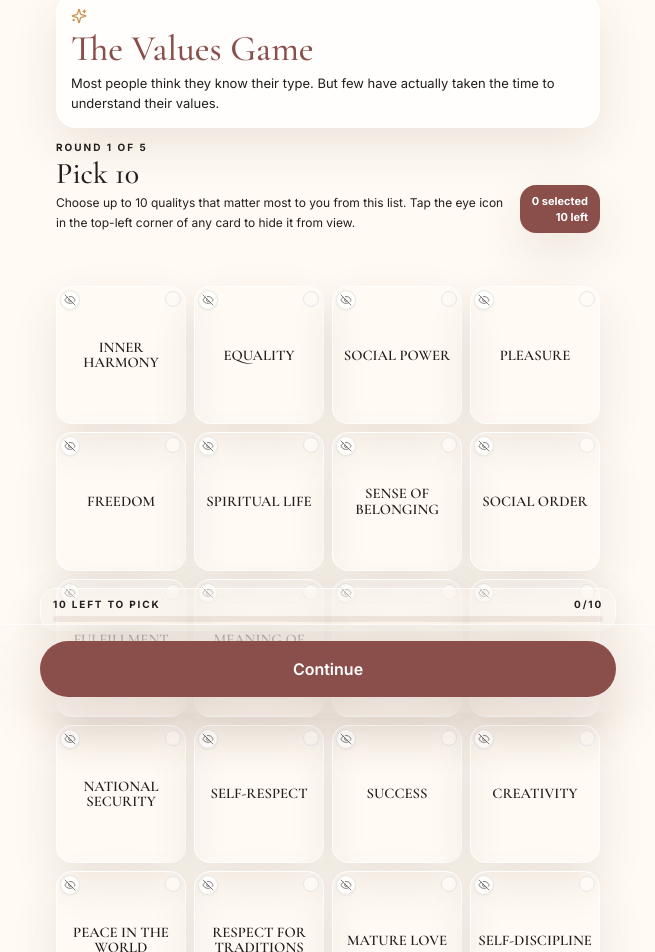
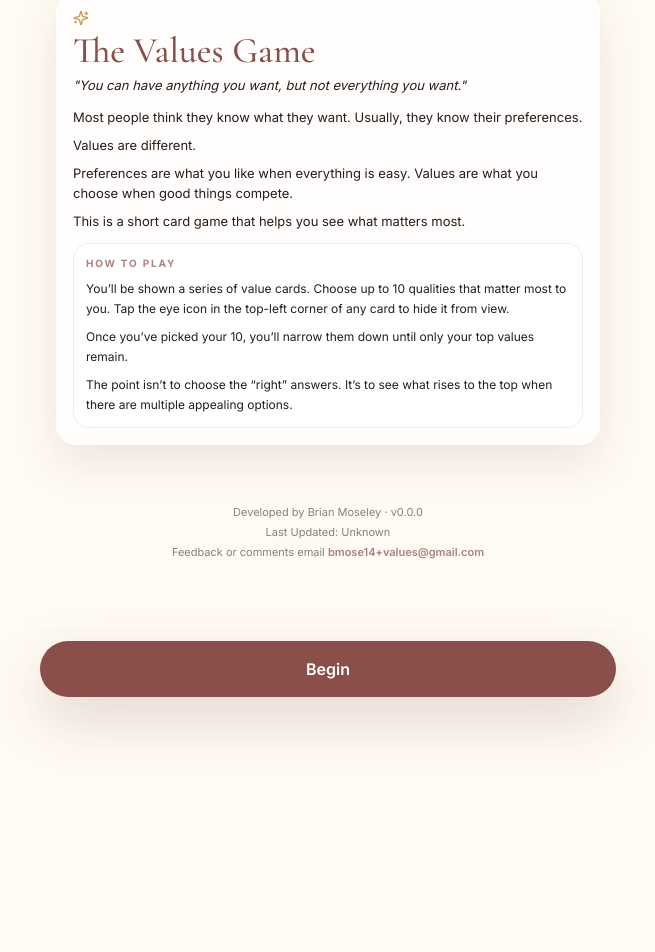
Before and after one commit to bmose14/values-game, a React (Vite) app: page / in a window 1280 px wide. Shown: the part 87-1039 px from the top of the page, without its empty margins (312-967 px from the left). After the commit the page ends 953 px from the top, so only its background shows below. Built offline with nearby package versions, Linux system fonts and the light colour scheme.

Commit message:
commit values game
commmit

```diff
--- a/src/main.tsx
+++ b/src/main.tsx
@@ -9,66 +9,60 @@ type Value = {
   description: string;
 };
 
-type Step = 1 | 2 | 3 | 4 | 5 | 6;
+type Step = 0 | 1 | 2 | 3 | 4 | 5 | 6;
 type ShareStatus = "idle" | "shared" | "copied" | "saved";
 
 const baseValues: Value[] = [
-  { title: "INNER HARMONY", description: "Feeling calm, centered, and at peace within yourself" },
-  { title: "EQUALITY", description: "Wanting fairness, mutual respect, and shared power" },
-  { title: "SOCIAL POWER", description: "Having influence, leverage, and a strong place in the room" },
-  { title: "PLEASURE", description: "Enjoying life through comfort, sensuality, and delight" },
-  { title: "FREEDOM", description: "Valuing autonomy, movement, and self-direction" },
-  { title: "SPIRITUAL LIFE", description: "Feeling connected to something greater than yourself" },
-  { title: "SENSE OF BELONGING", description: "Feeling accepted, included, and rooted with others" },
-  { title: "SOCIAL ORDER", description: "Preferring structure, rules, and a dependable social world" },
-  { title: "FULFILLMENT OF LIFE", description: "Wanting a life that feels whole, meaningful, and complete" },
-  { title: "MEANING OF LIFE", description: "Seeking purpose, direction, and a clear reason to live" },
-  { title: "KINDNESS", description: "Choosing warmth, care, and generosity toward others" },
-  { title: "WEALTH", description: "Creating financial security, options, and room to breathe" },
-  { title: "NATIONAL SECURITY", description: "Valuing safety, order, and protection at a larger scale" },
-  { title: "SELF-RESPECT", description: "Holding yourself to a standard and wanting to live with dignity" },
-  { title: "SUCCESS", description: "Wanting results, achievement, and visible momentum" },
-  { title: "CREATIVITY", description: "Expressing imagination, originality, and fresh thinking" },
-  { title: "PEACE IN THE WORLD", description: "Wanting harmony, reduced conflict, and a gentler world" },
-  { title: "RESPECT FOR TRADITIONS", description: "Valuing rituals, continuity, and inherited wisdom" },
-  { title: "MATURE LOVE", description: "Seeing love as steady, committed, and worth sacrifice" },
-  { title: "SELF-DISCIPLINE", description: "Choosing consistency, restraint, and self-control" },
-  { title: "CONFIDENTIALITY", description: "Protecting trust by keeping private things private" },
-  { title: "FAMILY SAFETY", description: "Wanting home, children, and loved ones to feel protected" },
-  { title: "SOCIAL RECOGNITION", description: "Wanting to be seen, respected, and publicly valued" },
-  { title: "UNITY WITH NATURE", description: "Feeling grounded through the natural world and the outdoors" },
-  { title: "DIVERSITY OF LIFE", description: "Welcoming variety, change, and many different experiences" },
-  { title: "WISDOM", description: "Valuing good judgment, perspective, and mature thinking" },
-  { title: "EMPOWERMENT", description: "Wanting agency, confidence, and real capacity to act" },
-  { title: "TRUE FRIENDSHIP", description: "Wanting trust, companionship, and genuine mutual liking" },
-  { title: "WORLD OF BEAUTY", description: "Seeking beauty, refinement, and aesthetically rich surroundings" },
-  { title: "SOCIAL JUSTICE", description: "Caring about fairness, dignity, and how people are treated" },
-  { title: "INDEPENDENCE", description: "Preferring self-reliance and the freedom to stand on your own" },
-  { title: "SELF-CONTROL", description: "Staying steady by managing impulses and emotions" },
-  { title: "VALUE OF SEX", description: "Seeing sex as meaningful, connective, and important" },
-  { title: "AMBITIOUSNESS", description: "Pursuing growth, achievement, and high goals" },
-  { title: "TOLERANCE", description: "Making room for differences, imperfection, and mixed views" },
-  { title: "MODESTY", description: "Preferring humility, restraint, and not making a fuss" },
-  { title: "THIRST FOR ADVENTURE", description: "Wanting exploration, novelty, and meaningful risk" },
-  { title: "PROTECTION OF THE ENVIRONMENT", description: "Caring about the natural world and long-term stewardship" },
-  { title: "INFLUENCE", description: "Wanting the ability to shape outcomes and affect others" },
-  { title: "RESPECT FOR PARENTS AND ELDERLY PEOPLE", description: "Honoring family, age, and the people who came before" },
-  { title: "CHOOSING MY OWN GOALS", description: "Wanting to set your own path rather than inherit one" },
-  { title: "HEALTH", description: "Protecting physical vitality, energy, and long-term well-being" },
-  { title: "COMPETENCE", description: "Being capable, effective, and able to solve problems" },
-  { title: "ACCEPTING ALL SIDES OF LIFE", description: "Making peace with complexity, hardship, and contradiction" },
-  { title: "HONESTY", description: "Telling the truth and wanting truth in return" },
-  { title: "REPUTATION", description: "Caring how you are known and whether your name carries weight" },
-  { title: "BEING HEARD", description: "Wanting your voice to matter and your perspective to land" },
-  { title: "INTELLECT", description: "Valuing thought, learning, and mental sharpness" },
-  { title: "ENJOYMENT OF LIFE", description: "Wanting life to feel good, alive, and worth savoring" },
-  { title: "USEFULNESS", description: "Wanting to contribute, help, and matter in practical ways" },
-  { title: "FAITH", description: "Trusting in God, belief, or a larger spiritual order" },
-  { title: "RESPONSIBILITY", description: "Owning obligations, consequences, and follow-through" },
-  { title: "CURIOSITY", description: "Wanting to learn, explore, and keep discovering" },
-  { title: "FORGIVENESS", description: "Making room for repair, mercy, and a second chance" },
-  { title: "CLEANLINESS", description: "Preferring order, neatness, and a tidy environment" },
-  { title: "SELF-EVALUATION", description: "Looking inward, reflecting honestly, and improving over time" },
+  // Family & partnership orientation
+  { title: "interdependence", description: "Believing strong people still need each other" },
+  { title: "shared life", description: "Wanting partnership to shape life, not just decorate it" },
+  { title: "mature love", description: "Love rooted in commitment, sacrifice, and long-term care" },
+  { title: "long-term partnership", description: "Building a meaningful life with one person over time" },
+  { title: "family devotion", description: "Prioritizing deep family bonds and future generations" },
+  { title: "parenthood", description: "Valuing the role of raising and guiding children" },
+  { title: "rootedness", description: "Desire for home, family, continuity, and a settled life" },
+  { title: "ordinary life", description: "Finding meaning in routine, rituals, and shared daily life" },
+  { title: "loyalty", description: "Remaining committed during difficult seasons" },
+  { title: "responsibility", description: "Taking ownership of obligations and consequences" },
+  { title: "sacrifice", description: "Willingness to give up something good for something greater" },
+  { title: "sense of belonging", description: "Feeling deeply connected to people and community" },
+  { title: "home life", description: "Creating a warm, stable private world together" },
+  { title: "tradition", description: "Respecting family rituals, continuity, and inherited wisdom" },
+  // Character & emotional maturity
+  { title: "emotional stability", description: "Remaining calm and reliable under stress" },
+  { title: "self-discipline", description: "Consistency and control over impulses, emotions, and behavior" },
+  { title: "clear expectations", description: "Saying what you need before silence becomes resentment" },
+  { title: "uncomfortable honesty", description: "Willingness to share difficult truths before they become betrayals" },
+  { title: "forgiveness", description: "Ability to repair, release resentment, and move forward" },
+  { title: "resilience", description: "Ability to endure hardship and adapt" },
+  { title: "practicality", description: "Prioritizing what works in real life" },
+  { title: "resourcefulness", description: "Solving problems with creativity and resilience" },
+  { title: "wisdom", description: "Judgment, maturity, and perspective" },
+  { title: "kindness", description: "Warmth shown consistently in ordinary moments" },
+  { title: "tenderness", description: "Softness, affection, and emotional warmth" },
+  // Mind, spirit & inner life
+  { title: "curiosity", description: "Desire to learn, explore, and stay mentally alive" },
+  { title: "creativity", description: "Imagination, originality, and expression" },
+  { title: "spiritual life", description: "Connection to something greater than yourself" },
+  { title: "unity with nature", description: "Feeling grounded and connected to the natural world" },
+  // Novelty & lifestyle orientation
+  { title: "freedom", description: "Autonomy and self-direction" },
+  { title: "adventure", description: "Desire for exploration and meaningful experiences" },
+  { title: "spontaneity", description: "Preference for novelty, flexibility, and unplanned experiences" },
+  { title: "luxury experiences", description: "Seeking refinement, travel, and elevated experiences" },
+  { title: "social vibrancy", description: "Desire for an active and culturally rich social life" },
+  { title: "personal fulfillment", description: "Prioritizing self-discovery and individual experience" },
+  { title: "reinvention", description: "Desire for continuous transformation and change" },
+  { title: "comfort", description: "Preference for ease, pleasure, and low friction" },
+  // Attraction, sex, beauty & ambition
+  { title: "value of sex", description: "Viewing sex as meaningful and connective" },
+  { title: "chemistry", description: "Magnetic attraction and romantic tension" },
+  { title: "playfulness", description: "Flirtation, humor, and lightness in love" },
+  { title: "beauty", description: "Appreciation for aesthetics, atmosphere, and elegance" },
+  { title: "health", description: "Physical vitality and long-term well-being" },
+  { title: "ambition", description: "Drive to build, achieve, and grow" },
+  { title: "financial abundance", description: "Creating security, freedom, and optionality" },
+  { title: "competence", description: "Capability, effectiveness, and mastery" },
 ];
 
 const rankLabels = ["Core Value", "Very Important", "Important", "Meaningful", "Still Matters"];
@@ -84,7 +78,7 @@ function pluralize(word: string, count: number) {
 
 function buildChooseText(availableCount: number, limit: number) {
   const cap = Math.min(limit, availableCount);
-  return `Choose up to ${cap} ${pluralize("quality", cap)} that matter most to you from this list. Tap the eye icon in the top-left corner of any card to hide it from view.`;
+  return `Choose up to ${cap} ${pluralize("value", cap)} that matter most to you from this list. Tap the eye icon in the top-left corner of any card to hide it from view.`;
 }
 
 function buildNarrowText(availableCount: number, limit: number) {
@@ -96,8 +90,14 @@ function buildNarrowText(availableCount: number, limit: number) {
   return `From your ${availableCount} ${pluralize("pick", availableCount)}, keep up to ${cap} that matter most.`;
 }
 
+function buildProgress(step: Step) {
+  if (step === 0) return 0;
+  if (step === 6) return 100;
+  return Math.round(((step - 1) / 5) * 100);
+}
+
 function App() {
-  const [step, setStep] = React.useState<Step>(1);
+  const [step, setStep] = React.useState<Step>(0);
   const [firstPicks, setFirstPicks] = React.useState<string[]>([]);
   const [secondPicks, setSecondPicks] = React.useState<string[]>([]);
   const [topTenPicks, setTopTenPicks] = React.useState<string[]>([]);
@@ -106,21 +106,34 @@ function App() {
   const [finalPicks, setFinalPicks] = React.useState<string[]>([]);
   const [ranking, setRanking] = React.useState<string[]>([]);
   const [shareStatus, setShareStatus] = React.useState<ShareStatus>("idle");
-  const [customValues, setCustomValues] = React.useState<Value[]>([]);
+  const [firstRoundCustomValues, setFirstRoundCustomValues] = React.useState<Value[]>([]);
+  const [secondRoundCustomValues, setSecondRoundCustomValues] = React.useState<Value[]>([]);
+  const [deckValues, setDeckValues] = React.useState<Value[]>(() => shuffleValues(baseValues));
 
-  const values = React.useMemo(() => [...baseValues, ...customValues], [customValues]);
-  const splitIndex = Math.ceil(baseValues.length / 2);
-  const firstRoundValues = React.useMemo(() => [...baseValues.slice(0, splitIndex), ...customValues], [customValues, splitIndex]);
-  const secondRoundValues = React.useMemo(() => baseValues.slice(splitIndex), [splitIndex]);
+  const customValues = React.useMemo(
+    () => [...firstRoundCustomValues, ...secondRoundCustomValues],
+    [firstRoundCustomValues, secondRoundCustomValues],
+  );
+  const values = React.useMemo(() => [...deckValues, ...customValues], [customValues, deckValues]);
+  const splitIndex = Math.ceil(deckValues.length / 2);
+  const firstRoundValues = React.useMemo(
+    () => [...deckValues.slice(0, splitIndex), ...firstRoundCustomValues],
+    [deckValues, firstRoundCustomValues, splitIndex],
+  );
+  const secondRoundValues = React.useMemo(
+    () => [...deckValues.slice(splitIndex), ...secondRoundCustomValues],
+    [deckValues, secondRoundCustomValues, splitIndex],
+  );
   const selectedTwenty = React.useMemo(
     () => values.filter((value) => firstPicks.includes(value.title) || secondPicks.includes(value.title)),
     [firstPicks, secondPicks, values],
   );
   const selectedTen = values.filter((value) => topTenPicks.includes(value.title));
   const rankedValues = ranking.map((title) => values.find((value) => value.title === title)).filter(Boolean) as Value[];
-  const progress = step === 6 ? 100 : Math.round(((step - 1) / 5) * 100);
-  const canGoBack = step > 1;
+  const progress = buildProgress(step);
+  const canGoBack = step > 0;
   const canGoForward = step >= 1 && step <= 5;
+  const showFooter = step === 0 || step === 6;
 
   React.useLayoutEffect(() => {
     const resetScroll = () => {
@@ -194,7 +207,7 @@ function App() {
 
   function goBack() {
     setStep((current) => {
-      const next = Math.max(1, current - 1) as Step;
+      const next = Math.max(0, current - 1) as Step;
 
       if (current === 2) {
         setSecondPicks([]);
@@ -246,7 +259,8 @@ function App() {
   }
 
   function restart() {
-    setStep(1);
+    setStep(0);
+    setDeckValues(shuffleValues(baseValues));
     setFirstPicks([]);
     setSecondPicks([]);
     setTopTenPicks([]);
@@ -255,17 +269,31 @@ function App() {
     setFinalPicks([]);
     setRanking([]);
     setShareStatus("idle");
+    setFirstRoundCustomValues([]);
+    setSecondRoundCustomValues([]);
   }
 
-  function addCustomValue(title: string) {
+  function shuffleValues(items: Value[]) {
+    const next = [...items];
+    for (let index = next.length - 1; index > 0; index -= 1) {
+      const randomIndex = Math.floor(Math.random() * (index + 1));
+      [next[index], next[randomIndex]] = [next[randomIndex], next[index]];
+    }
+
+    return next;
+  }
+
+  function addCustomValue(title: string, round: "first" | "second") {
     const cleanTitle = title.trim().replace(/\s+/g, " ");
     if (!cleanTitle) return false;
     if (values.some((value) => value.title.toLowerCase() === cleanTitle.toLowerCase())) return false;
 
-    setCustomValues((current) => [
-      ...current,
-      { title: cleanTitle, description: "A value you added" },
-    ]);
+    const nextValue = { title: cleanTitle, description: "A value you added" };
+    if (round === "first") {
+      setFirstRoundCustomValues((current) => [...current, nextValue]);
+    } else {
+      setSecondRoundCustomValues((current) => [...current, nextValue]);
+    }
     return true;
   }
 
@@ -318,7 +346,7 @@ function App() {
               <Heart className="h-4 w-4 fill-blush text-rosewood" />
               The Values Game
             </div>
-            {(firstPicks.length > 0 || step > 1) && (
+            {step > 0 && (
               <div className="flex items-center gap-2">
                 <button
                   className="grid h-10 w-10 place-items-center rounded-full bg-white/80 text-rosewood shadow-soft transition active:scale-95 disabled:cursor-not-allowed disabled:text-ink/20 disabled:shadow-none"
@@ -359,13 +387,18 @@ function App() {
         </header>
 
         <AnimatePresence mode="wait">
+          {step === 0 && (
+            <IntroStep
+              key="step-0"
+              onContinue={() => setStep(1)}
+            />
+          )}
           {step === 1 && (
             <PickStep
               key="step-1"
               title="Pick 10"
               text={buildChooseText(firstRoundValues.length, 10)}
               roundLabel="Round 1 of 5"
-              intro
               values={firstRoundValues}
               selected={firstPicks}
               target={10}
@@ -373,7 +406,7 @@ function App() {
               hidden={hiddenFirst}
               onToggleHidden={toggleHiddenFirst}
               onContinue={() => setStep(2)}
-              onAddCustom={addCustomValue}
+              onAddCustom={(title) => addCustomValue(title, "first")}
             />
           )}
           {step === 2 && (
@@ -389,6 +422,7 @@ function App() {
               hidden={hiddenSecond}
               onToggleHidden={toggleHiddenSecond}
               onContinue={() => setStep(3)}
+              onAddCustom={(title) => addCustomValue(title, "second")}
             />
           )}
           {step === 3 && (
@@ -437,7 +471,12 @@ function App() {
             />
           )}
         </AnimatePresence>
-        <footer className="mt-auto border-t border-white/65 pb-40 pt-6 text-center text-[11px] leading-5 text-ink/55">
+        {showFooter && (
+          <footer
+            className={`border-t border-white/65 pt-6 text-center text-[11px] leading-5 text-ink/55 ${
+              step === 0 ? "mt-8 pb-40" : "mt-6 pb-10"
+            }`}
+          >
             <div>
               Developed by Brian Moseley · {APP_VERSION}
             </div>
@@ -451,6 +490,7 @@ function App() {
               </a>
             </div>
           </footer>
+        )}
       </div>
     </main>
   );
@@ -460,7 +500,6 @@ function PickStep({
   title,
   text,
   roundLabel,
-  intro = false,
   values: stepValues,
   selected,
   target,
@@ -473,7 +512,6 @@ function PickStep({
   title: string;
   text: string;
   roundLabel: string;
-  intro?: boolean;
   values: Value[];
   selected: string[];
   target: number;
@@ -486,8 +524,6 @@ function PickStep({
   const left = Math.max(target - selected.length, 0);
   const progress = target ? Math.min(selected.length / target, 1) * 100 : 0;
   const [activeValue, setActiveValue] = React.useState<Value | null>(null);
-  const [showExplainer, setShowExplainer] = React.useState(false);
-  const scrollAnchorRef = React.useRef<HTMLDivElement | null>(null);
 
   React.useEffect(() => {
     setActiveValue((current) => {
@@ -495,21 +531,6 @@ function PickStep({
       return null;
     });
   }, [stepValues]);
-
-  React.useEffect(() => {
-    const anchor = scrollAnchorRef.current;
-    if (!anchor) return;
-
-    const observer = new IntersectionObserver(
-      ([entry]) => {
-        setShowExplainer(!entry.isIntersecting);
-      },
-      { threshold: 0.01 },
-    );
-
-    observer.observe(anchor);
-    return () => observer.disconnect();
-  }, []);
 
   function handleToggle(value: Value) {
     setActiveValue(value);
@@ -524,20 +545,6 @@ function PickStep({
       transition={{ duration: 0.28 }}
       className="flex flex-1 flex-col"
     >
-      {intro && (
-        <motion.div
-          initial={{ opacity: 0, scale: 0.97 }}
-          animate={{ opacity: 1, scale: 1 }}
-          className="mb-3 rounded-[1.25rem] border border-white/80 bg-white/70 p-3.5 shadow-soft backdrop-blur"
-        >
-          <Sparkles className="mb-2 h-4 w-4 text-honey" />
-          <h1 className="font-serif text-4xl leading-[0.92] text-rosewood">The Values Game</h1>
-          <p className="mt-2 text-[13px] leading-5 text-ink/74">
-            Most people think they know their type. But few have actually taken the time to understand their values.
-          </p>
-        </motion.div>
-      )}
-
       <div className="mb-3 flex items-end justify-between gap-3">
         <div>
           <div className="mb-1 text-[10px] font-bold uppercase tracking-[0.2em] text-rosewood/62">{roundLabel}</div>
@@ -549,30 +556,6 @@ function PickStep({
           <div className="text-white/72">{left} left</div>
         </div>
       </div>
-
-      <div ref={scrollAnchorRef} className="h-px w-full" aria-hidden="true" />
-
-      <AnimatePresence>
-        {showExplainer && (
-          <motion.div
-            key={activeValue?.title ?? "hint"}
-            initial={{ opacity: 0, y: 6 }}
-            animate={{ opacity: 1, y: 0 }}
-            exit={{ opacity: 0, y: 6 }}
-            className="fixed left-4 right-4 top-24 z-30 mx-auto max-w-md rounded-[1rem] border border-white/80 bg-white/95 p-3 shadow-lift backdrop-blur-xl sm:max-w-xl"
-          >
-            <div className="text-[10px] font-bold uppercase tracking-[0.18em] text-honey">
-              {activeValue ? "What it means" : "Tap a card"}
-            </div>
-            <div className="mt-1 font-serif text-xl leading-5 text-ink">
-              {activeValue?.title ?? "See the meaning before you decide"}
-            </div>
-            <p className="mt-1 text-xs leading-5 text-ink/62">
-              {activeValue?.description ?? "Each value has a short explanation to help you choose from instinct and clarity."}
-            </p>
-          </motion.div>
-        )}
-      </AnimatePresence>
 
       <div className="grid grid-cols-4 gap-2 pb-24 pt-10">
         {stepValues.map((value, index) => (
@@ -590,6 +573,17 @@ function PickStep({
       </div>
 
       <div className="fixed inset-x-4 bottom-[5.1rem] z-10 mx-auto max-w-md rounded-[1rem] border border-white/80 bg-white/88 px-3 py-2 shadow-soft backdrop-blur-xl sm:max-w-xl">
+        <div className="mb-2 rounded-[0.85rem] bg-linen/75 px-2.5 py-2">
+          <div className="text-[10px] font-bold uppercase tracking-[0.18em] text-honey">
+            {activeValue ? "What it means" : "Tap a card"}
+          </div>
+          <div className="mt-1 font-serif text-base leading-5 text-ink">
+            {activeValue?.title ?? "See the meaning before you decide"}
+          </div>
+          <p className="mt-1 text-[11px] leading-4 text-ink/62">
+            {activeValue?.description ?? "Each value has a short explanation to help you choose from instinct and clarity."}
+          </p>
+        </div>
         <div className="mb-1 flex items-center justify-between text-[10px] font-bold uppercase tracking-[0.18em] text-rosewood/62">
           <span>{left} left to pick</span>
           <span>
@@ -609,6 +603,44 @@ function PickStep({
         label="Continue"
         onClick={onContinue}
       />
+    </motion.section>
+  );
+}
+
+function IntroStep({ onContinue }: { onContinue: () => void }) {
+  return (
+    <motion.section
+      initial={{ opacity: 0, y: 18 }}
+      animate={{ opacity: 1, y: 0 }}
+      exit={{ opacity: 0, y: -18 }}
+      transition={{ duration: 0.28 }}
+      className="flex flex-1 flex-col"
+    >
+      <motion.div
+        initial={{ opacity: 0, scale: 0.97 }}
+        animate={{ opacity: 1, scale: 1 }}
+        className="rounded-[1.25rem] border border-white/80 bg-white/70 p-4 shadow-soft backdrop-blur"
+      >
+        <Sparkles className="mb-2 h-4 w-4 text-honey" />
+        <h1 className="font-serif text-4xl leading-[0.92] text-rosewood">The Values Game</h1>
+        <p className="mt-2 text-[13px] italic leading-5 text-ink/62">"You can have anything you want, but not everything you want."</p>
+        <div className="mt-3 space-y-2 text-[13px] leading-5 text-ink/74">
+          <p>Most people think they know what they want. Usually, they know their preferences.</p>
+          <p>Values are different.</p>
+          <p>Preferences are what you like when everything is easy. Values are what you choose when good things compete.</p>
+          <p>This is a short card game that helps you see what matters most.</p>
+        </div>
+        <div className="mt-3 rounded-[1rem] border border-rosewood/10 bg-white/80 p-3">
+          <div className="text-[10px] font-bold uppercase tracking-[0.18em] text-rosewood/70">How to play</div>
+          <div className="mt-2 space-y-2 text-[12px] leading-5 text-ink/72">
+            <p>You’ll be shown a series of value cards. Choose up to 10 qualities that matter most to you. Tap the eye icon in the top-left corner of any card to hide it from view.</p>
+            <p>Once you’ve picked your 10, you’ll narrow them down until only your top values remain.</p>
+            <p>The point isn’t to choose the “right” answers. It’s to see what rises to the top when there are multiple appealing options.</p>
+          </div>
+        </div>
+      </motion.div>
+
+      <ActionBar label="Begin" onClick={onContinue} />
     </motion.section>
   );
 }
```
Lines whose indentation alone changed are shown as unchanged.
